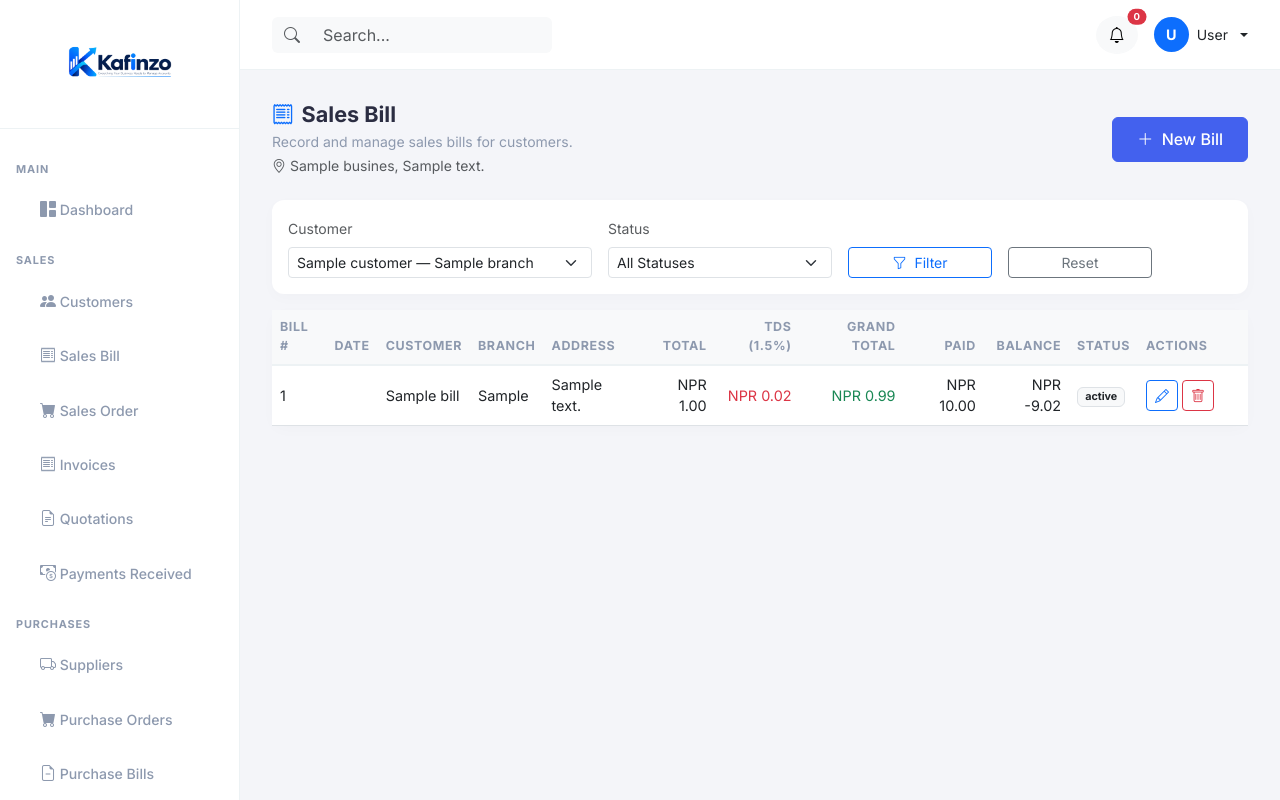
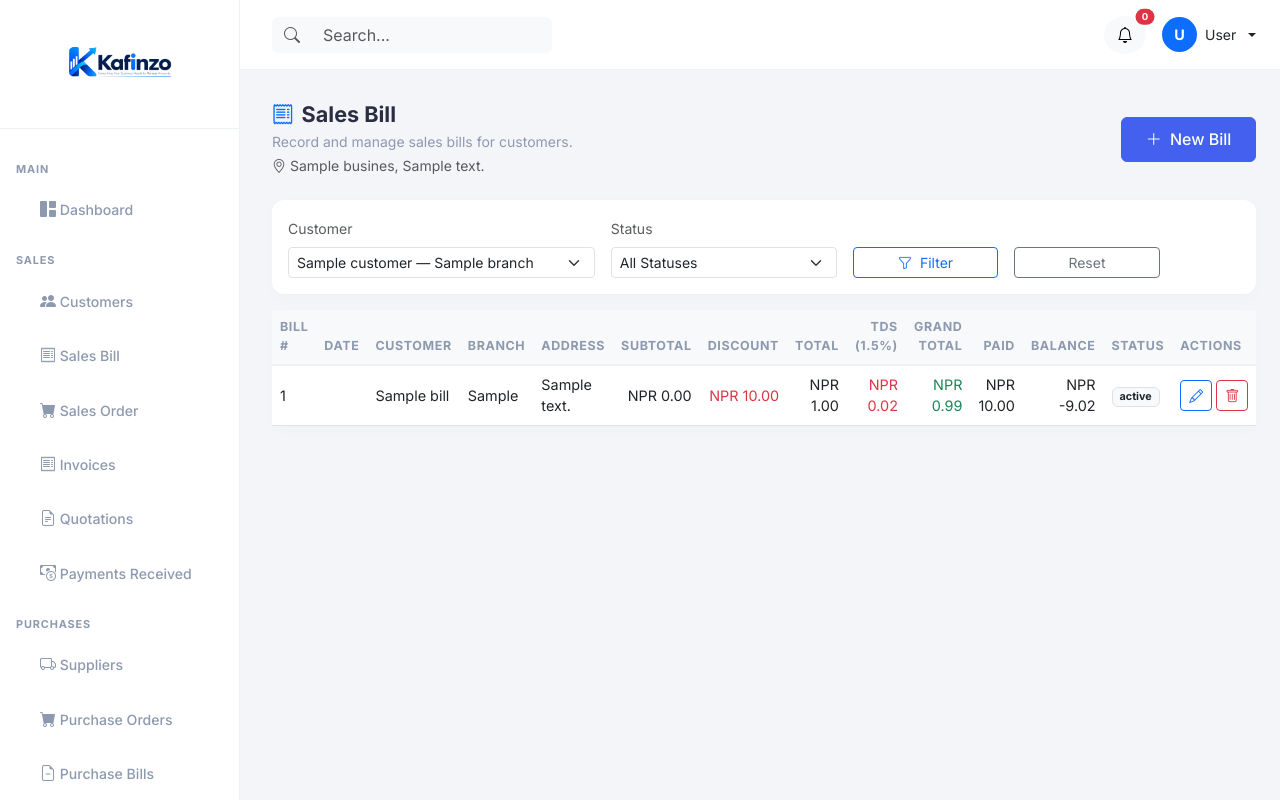
Before and after one commit to nikeshdeula/kafinzo, a PHP site: template views/sales/bills.php in a window 1280 px wide. Run offline with PHP 8.4, Linux system fonts and the light colour scheme; the template is opened without the code that fills it: most values are stand-ins (such as "Sample title", 1, 10 or a date in 2020); data that the repository does not hold is empty; some libraries are stand-ins or nearby versions.

Commit message:
Add Subtotal and Discount columns to sales bills list

```diff
--- a/views/sales/bills.php
+++ b/views/sales/bills.php
@@ -58,7 +58,8 @@
         <div class="table-responsive">
         <table class="table table-hover mb-0">
             <thead><tr>
-                <th>Bill #</th><th>Date</th><th>Customer</th><th>Branch</th><th>Address</th><th class="text-end">Total</th>
+                <th>Bill #</th><th>Date</th><th>Customer</th><th>Branch</th><th>Address</th>
+                <th class="text-end">Subtotal</th><th class="text-end">Discount</th><th class="text-end">Total</th>
                 <th class="text-end">TDS (1.5%)</th><th class="text-end">Grand Total</th>
                 <th class="text-end">Paid</th><th class="text-end">Balance</th><th>Status</th><th style="width:110px">Actions</th>
             </tr></thead>
@@ -84,6 +85,8 @@
                 <td><?= htmlspecialchars($b['customer_name'] ?? '—') ?></td>
                 <td><?= htmlspecialchars($b['customer_branch'] ?? '—') ?></td>
                 <td><?= htmlspecialchars($b['customer_address'] ?? '—') ?></td>
+                <td class="text-end">NPR <?= number_format($b['subtotal'] ?? 0, 2) ?></td>
+                <td class="text-end text-danger">NPR <?= number_format($b['discount_amount'] ?? 0, 2) ?></td>
                 <td class="text-end">NPR <?= number_format($b['total_amount'], 2) ?></td>
                 <td class="text-end text-danger">NPR <?= number_format($tds, 2) ?></td>
                 <td class="text-end fw-600 text-success">NPR <?= number_format($grandTotal, 2) ?></td>
```
